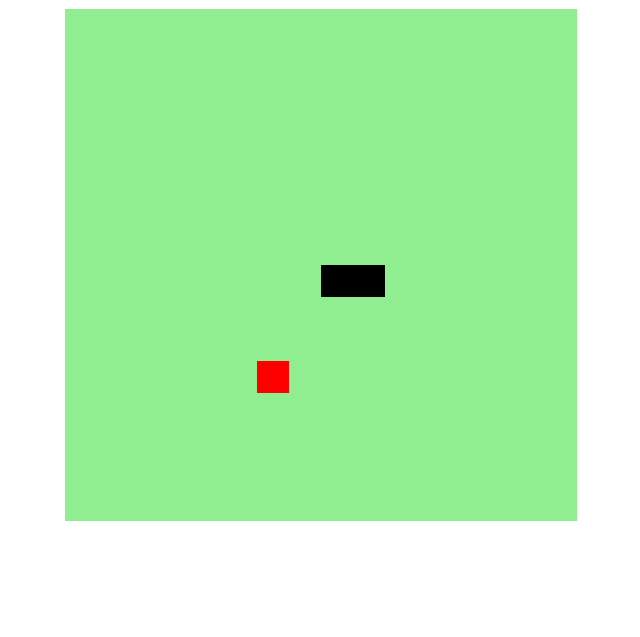
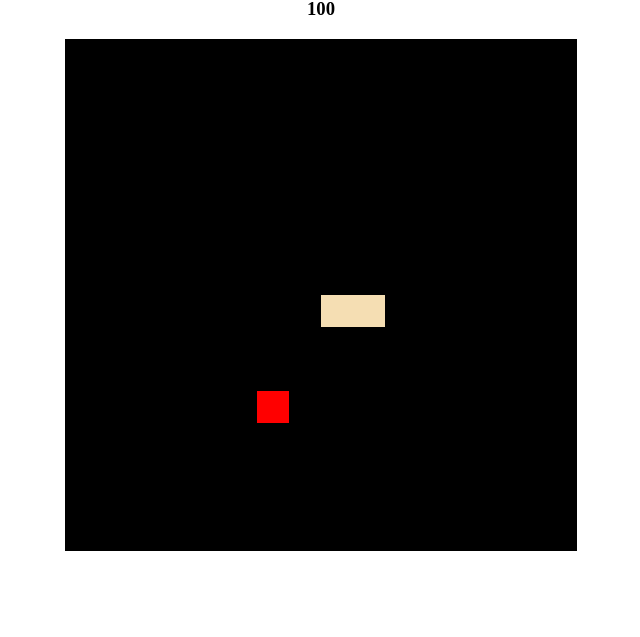
Before and after one commit to wmarcono/JogoDaCobrinha, a plain HTML site: page index.html in a window 1280 px wide. Shown: the part 163-800 px from the top of the page, without its empty margins (319-959 px from the left). Drawn offline with Linux system fonts and the light colour scheme.

Commit message:
pontuacao

```diff
--- a/index.html
+++ b/index.html
@@ -10,6 +10,7 @@
     </head>
     <body>
         <h1>Jogo da cobrinha</h1>
+        <h3 id="pontos">Score</h3>
         <canvas id="snake" width="512" height="512"></canvas>
     </body>
 </html>
--- a/main.js
+++ b/main.js
@@ -10,15 +10,17 @@ let food = { // variavel da comidinha
     x: Math.floor(Math.random() * 15 + 1) * box,
     y: Math.floor(Math.random() * 15 + 1) * box,
 }
+let pontuacao = 0;
+
 
 function criarBG(){  //metodo que cria a tela
-    context.fillStyle = "lightgreen";
+    context.fillStyle = "black";
     context.fillRect(0, 0, 16 * box, 16 * box); //tamanho da tela nas coordenadas x e y
 }
 
 function criarCobrinha(){ //metodo de criação da cobrinha
     for(i = 0; i < snake.length; i++){
-        context.fillStyle = "black";
+        context.fillStyle = "wheat";
         context.fillRect(snake[i].x, snake[i].y, box, box);
     }
 }
@@ -38,6 +40,7 @@ function update (event){  // função que recebe o evento do botão
 }
 
 function iniciarJogo(){
+
         //evita que a cobrinha saia da tela
     if(snake[0].x > 15 * box && direction == "right") snake[0].x = 0;
     if(snake[0].x < 0 && direction == "left") snake[0].x = 16 * box;
@@ -68,6 +71,8 @@ function iniciarJogo(){
     }else{
         food.x = Math.floor(Math.random() * 15 + 1) * box;
         food.y = Math.floor(Math.random() * 15 + 1) * box;
+        pontuacao += 100;
+        document.getElementById("pontos").innerHTML = pontuacao;
     }
 
 
```
